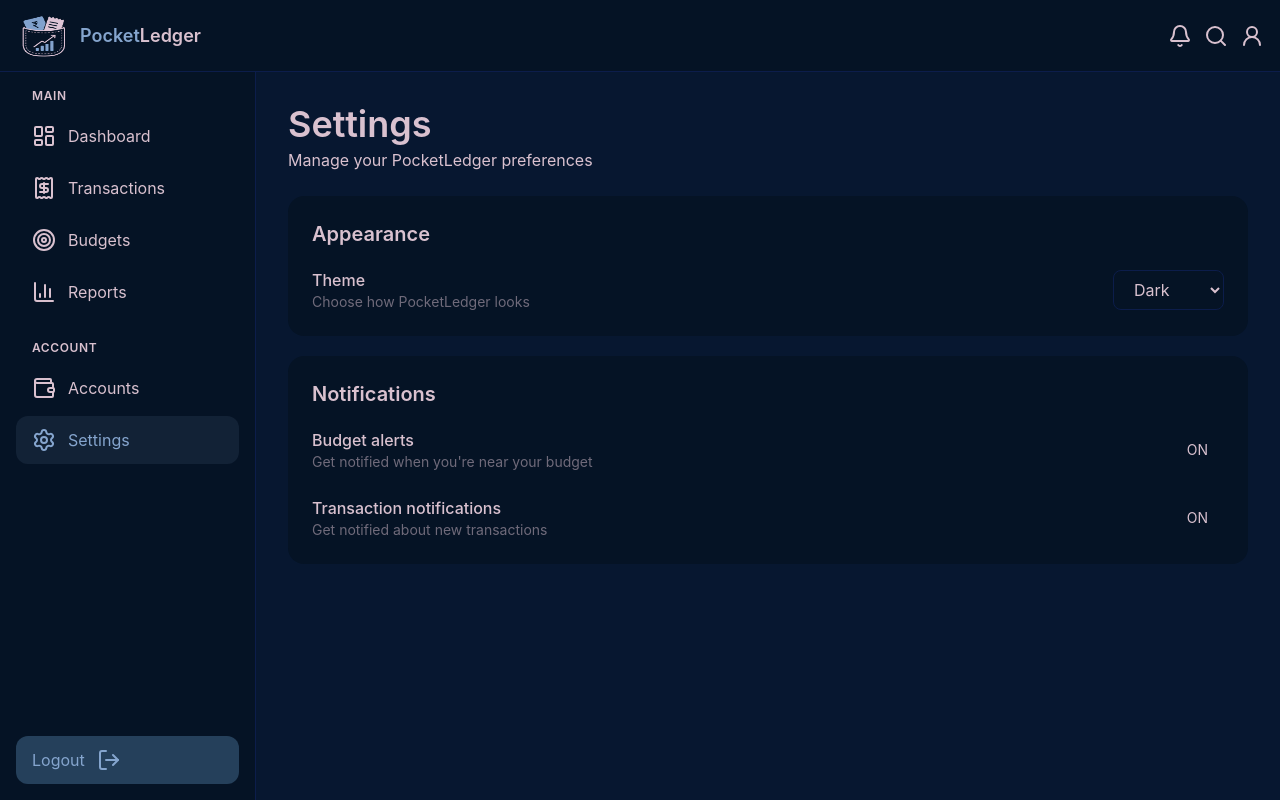
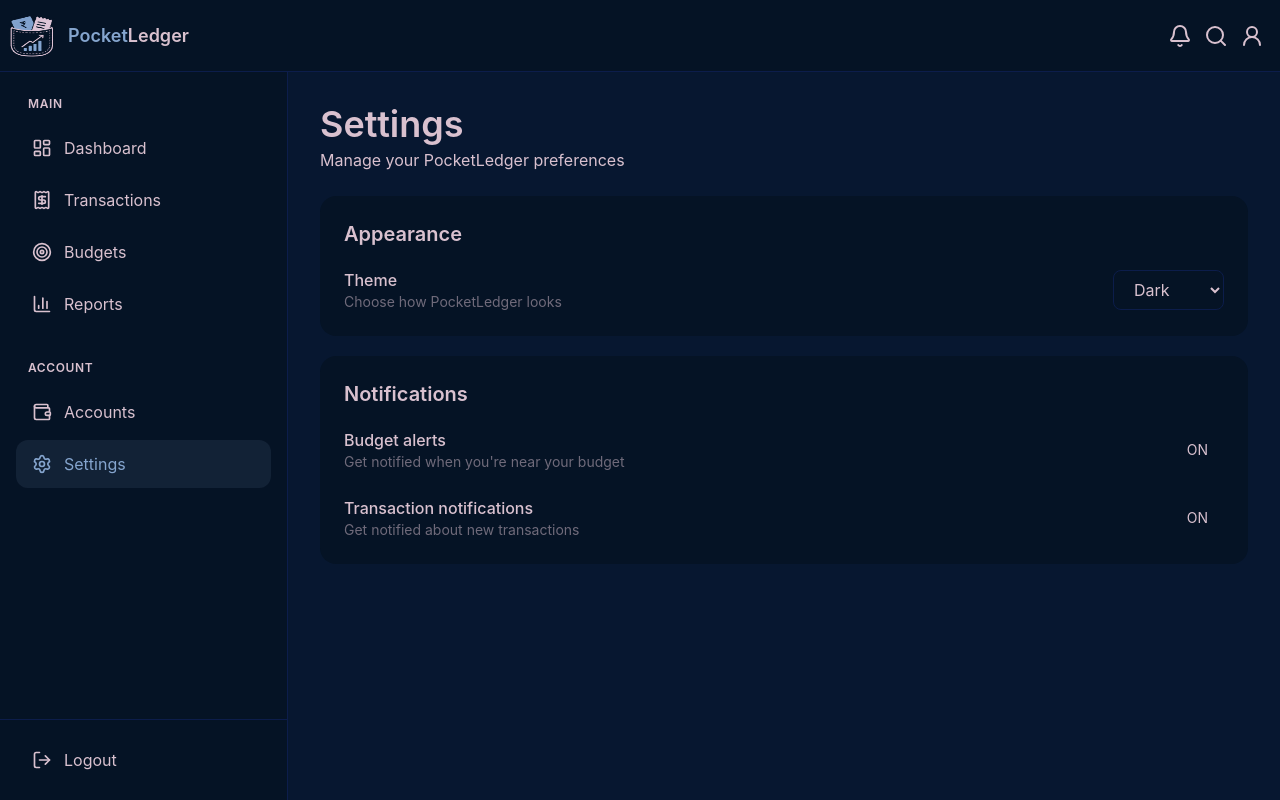
Before and after one commit to priya-0110/PocketLedger, a React (Vite) app in the folder client/: page /settings in a window 1280 px wide. Built offline with nearby package versions, Linux system fonts and the light colour scheme; sample sign-in values are in the browser's storage.

Commit message:
Adding UI in Components

```diff
--- a/client/src/components/Layout.jsx
+++ b/client/src/components/Layout.jsx
@@ -1,12 +1,20 @@
 import { Outlet } from "react-router";
 import Navbar from "./Navbar";
 import Sidebar from "./Sidebar";
+import { useState } from "react";
 function Layout(){
+    const [menuOpen,setMenuOpen] = useState(false);
     return(
     <div className="min-h-screen flex flex-col">
-      <Navbar/>
+      <Navbar setMenuOpen={setMenuOpen}/>
       <div className="flex flex-1">
-        <Sidebar/>
+        <Sidebar menuOpen={menuOpen} setMenuOpen = {setMenuOpen}/>
+        {menuOpen && (
+    <div
+        onClick={() => setMenuOpen(false)}
+        className="fixed inset-0 z-40 bg-black/40 lg:hidden"
+    />
+)}
         <main className="flex-1 bg-surface text-text font-display overflow-y-auto">
     <div className="mx-auto w-full max-w-7xl p-4 sm:p-6 lg:p-8">
         <Outlet />
--- a/client/src/components/Navbar.jsx
+++ b/client/src/components/Navbar.jsx
@@ -1,10 +1,16 @@
-import {Bell,Search,UserRound} from "lucide-react"
+import {Menu,Bell,Search,UserRound} from "lucide-react"
 import { NavLink } from "react-router";
-function Navbar(){
+function Navbar({setMenuOpen}){
 
     return(
         <header className="h-18 bg-background border-b border-border flex items-center justify-between">
-            <div className="flex items-center gap-3 px-5">
+            <div className="flex items-center gap-3 px-2">
+                <button
+            onClick={() => setMenuOpen(true)}
+            className="lg:hidden p-2 rounded-lg text-text/90 hover:bg-primary/10 hover:text-primary transition-colors"
+            >
+        <Menu size={22} />
+        </button>
                 <img src="./PocketLedger.png" className = "h-12 w-12" alt="logo" />
                 <span className="text-lg font-semibold text-primary">Pocket<span className="text-text">Ledger</span></span>
             </div>
--- a/client/src/components/Sidebar.jsx
+++ b/client/src/components/Sidebar.jsx
@@ -1,15 +1,26 @@
-import { NavLink,useNavigate} from "react-router";
-import { LayoutDashboard,Receipt,Target,BarChart3,Wallet,Settings, LogOut } from "lucide-react";
+import { NavLink, useNavigate } from "react-router";
+
+import {
+    LayoutDashboard,
+    Receipt,
+    Target,
+    BarChart3,
+    Wallet,
+    Settings,
+    LogOut,
+    X
+} from "lucide-react";
+
 const navigation = [
     {
-        name : "Dashboard",
-        path : "/dashboard",
-        icon : LayoutDashboard
+        name: "Dashboard",
+        path: "/dashboard",
+        icon: LayoutDashboard
     },
     {
-        name : "Transactions",
-        path : "/transactions",
-        icon : Receipt
+        name: "Transactions",
+        path: "/transactions",
+        icon: Receipt
     },
     {
         name: "Budgets",
@@ -19,73 +30,156 @@ const navigation = [
     {
         name: "Reports",
         path: "/reports",
-        icon:BarChart3
+        icon: BarChart3
     },
     {
         name: "Accounts",
         path: "/accounts",
-        icon: Wallet,
+        icon: Wallet
     },
     {
         name: "Settings",
         path: "/settings",
-        icon: Settings,
-    },
-]
-function Sidebar(){
+        icon: Settings
+    }
+];
+
+function Sidebar({ menuOpen, setMenuOpen }) {
+
     const Navigate = useNavigate();
-    const onLogout = ()=>{
-        localStorage.removeItem("token")
+
+    const onLogout = () => {
+        localStorage.removeItem("token");
+
         setTimeout(() => {
-                Navigate("/Login")
+            Navigate("/Login");
         }, 1500);
-    }
+    };
+
     const mainNavigation = navigation.slice(0, 4);
     const accountNavigation = navigation.slice(4);
-    return(
-        <aside className="w-64 shrink-0 bg-background border-r border-border text-text p-4 font-display flex flex-col justify-between">
+
+    const navClass = ({ isActive }) =>
+        isActive
+            ? "flex items-center gap-3 px-4 py-3 rounded-xl bg-primary/10 text-primary transition-colors"
+            : "flex items-center gap-3 px-4 py-3 rounded-xl text-muted hover:bg-primary/5 hover:text-primary transition-colors";
+
+    return (
+        <aside
+            className={`
+                fixed inset-y-0 left-0 z-50
+                w-72 shrink-0
+                bg-background border-r border-border
+                text-text font-display
+                flex flex-col
+
+                transform transition-transform duration-300
+                ${menuOpen ? "translate-x-0" : "-translate-x-full"}
+
+                lg:static lg:translate-x-0
+            `}
+        >
+
+            {/* Mobile Header */}
+            <div className="flex items-center justify-between px-5 py-5 border-b border-border lg:hidden">
+
+                <span className="text-lg font-semibold text-primary">
+                    Pocket<span className="text-text">Ledger</span>
+                </span>
+
+                <button
+                    onClick={() => setMenuOpen(false)}
+                    className="p-2 rounded-lg text-muted hover:bg-primary/10 hover:text-primary transition-colors"
+                >
+                    <X size={20} />
+                </button>
+
+            </div>
+
+
+            {/* Navigation */}
+            <div className="flex-1 overflow-y-auto px-4 py-6">
+
+                {/* Main */}
+                <p className="px-3 mb-3 text-xs font-semibold uppercase tracking-wider text-muted">
+                    Main
+                </p>
 
                 <div className="space-y-1">
-                    <p className="px-4 mb-2 text-xs font-semibold uppercase tracking-wider text-muted">
-                        Main
-                    </p>
-                    {
-                mainNavigation.map(navs =>{
+
+                    {mainNavigation.map((navs) => {
+
                         const Ic = navs.icon;
-                    return(
-                    <NavLink className={({isActive})=>
 
-                        isActive?
-                    "flex items-center gap-3 px-4 py-3 rounded-xl bg-primary/10 text-primary transition-colors":
-                    "flex items-center gap-3 px-4 py-3 rounded-xl text-muted hover:bg-primary/5 hover:text-primary transition-colors"
-                    } key = {navs.path} to={navs.path}>
-                        <Ic />
-                        {navs.name}
+                        return (
+                            <NavLink
+                                key={navs.path}
+                                to={navs.path}
+                                onClick={() => setMenuOpen(false)}
+                                className={navClass}
+                            >
+                                <Ic size={20} />
+                                <span>{navs.name}</span>
                             </NavLink>
-                )})
-            }
-            <p className="px-4 mb-2 mt-6 text-xs font-semibold uppercase tracking-wider text-muted">
+                        );
+                    })}
+
+                </div>
+
+
+                {/* Account */}
+                <p className="px-3 mb-3 mt-8 text-xs font-semibold uppercase tracking-wider text-muted">
                     Account
                 </p>
-            {
-                accountNavigation.map(navs =>{
+
+                <div className="space-y-1">
+
+                    {accountNavigation.map((navs) => {
+
                         const Ic = navs.icon;
-                    return(
-                    <NavLink className={({isActive})=>
 
-                        isActive?
-                    "flex items-center gap-3 px-4 py-3 rounded-xl bg-primary/10 text-primary transition-colors":
-                    "flex items-center gap-3 px-4 py-3 rounded-xl text-muted hover:bg-primary/5 hover:text-primary transition-colors"
-                    } key = {navs.path} to={navs.path}>
-                        <Ic />
-                        {navs.name}
+                        return (
+                            <NavLink
+                                key={navs.path}
+                                to={navs.path}
+                                onClick={() => setMenuOpen(false)}
+                                className={navClass}
+                            >
+                                <Ic size={20} />
+                                <span>{navs.name}</span>
                             </NavLink>
-                )})
-            }
+                        );
+                    })}
+
                 </div>
-            <button onClick={()=>onLogout()}className="w-full bg-primary-hover flex items-center gap-3 px-4 py-3 rounded-xl text-primary hover:bg-red-500/10 hover:text-red-500 transition-colors">Logout <LogOut/></button>
+
+            </div>
+
+
+            {/* Logout */}
+            <div className="p-4 border-t border-border">
+
+                <button
+                    onClick={onLogout}
+                    className="
+                        w-full
+                        flex items-center gap-3
+                        px-4 py-3
+                        rounded-xl
+                        text-muted
+                        hover:bg-red-500/10
+                        hover:text-red-500
+                        transition-colors
+                    "
+                >
+                    <LogOut size={20} />
+                    <span>Logout</span>
+                </button>
+
+            </div>
 
         </aside>
-    )
+    );
 }
+
 export default Sidebar;
--- a/client/src/components/SummaryCard.jsx
+++ b/client/src/components/SummaryCard.jsx
@@ -1,16 +1,23 @@
 function SummaryCard({title,amount,icon}){
     return(
 
-        <div className="flex items-center gap-4 rounded-xl bg-background p-5">
-            <div className="flex items-center justify-center rounded-lg bg-accent/20 text-accent">
-                <div className="">{icon}</div>
-            </div>
-            <div>
-                <p className="text-base text-muted">{title}</p>
-            <h2 className="text-3xl font-semibold text-text">{amount}</h2>
+        <div className="flex items-center gap-4 rounded-2xl bg-background border border-border p-4 sm:p-5">
+
+            <div className="flex h-11 w-11 shrink-0 items-center justify-center rounded-xl bg-accent/20 text-accent">
+                {icon}
             </div>
 
+            <div className="min-w-0">
+            <p className="text-sm sm:text-base text-text/90">
+                {title}
+            </p>
+
+            <h2 className="text-2xl sm:text-3xl font-semibold text-text truncate">
+                {amount}
+            </h2>
         </div>
+
+    </div>
     )
 }
 export default SummaryCard;
```
Also changed, not shown: client/src/components/BudgetsOverview.jsx (+21 -12 lines), client/src/components/SpendingOverview.jsx (+52 -16 lines). Lines whose indentation alone changed are shown as unchanged.
